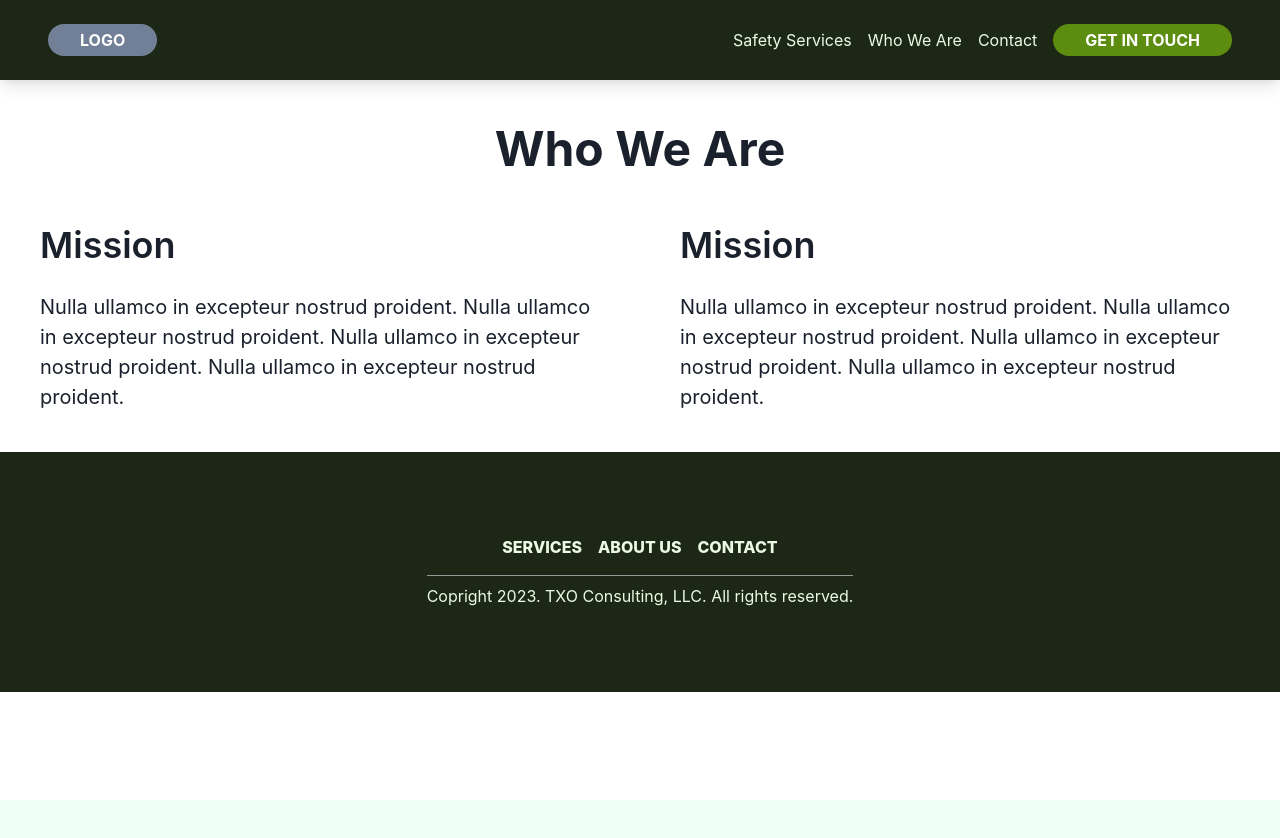
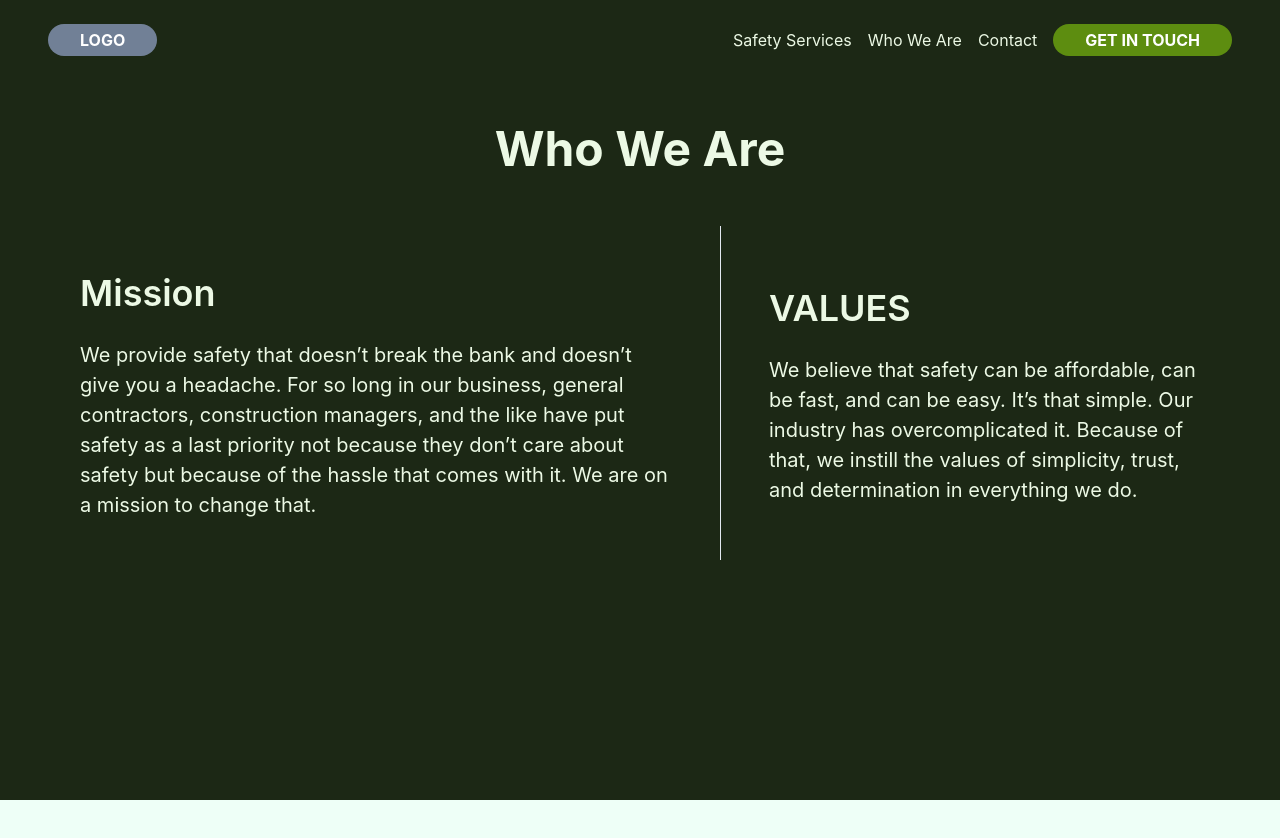
Before and after one commit to acostahf/TXO, a Next.js app: page /about in a window 1280 px wide. Shown: the top 838 px of the page. Before the commit the page ends 800 px from the top, so only its background shows below. Built offline with nearby package versions, Linux system fonts and the light colour scheme.

Commit message:
home page and about page styles

```diff
--- a/components/AboutHero.js
+++ /dev/null
@@ -1,43 +0,0 @@
-import { Box, SimpleGrid, Flex, Text, Heading } from "@chakra-ui/react";
-
-const AboutHero = (props) => {
-  return (
-    <Box>
-      <Flex paddingTop="10" justify="center">
-        <Heading className="element" fontSize="5xl" fontWeight="bold" as="h1">
-          Who We Are
-        </Heading>
-      </Flex>
-      <SimpleGrid className="element" columns={2}>
-        <Flex justify="center" align="center" flexDirection="column" p="10">
-          <Box>
-            <Text fontWeight="semibold" fontSize="4xl" paddingBottom="5">
-              Mission
-            </Text>
-            <Text fontSize="xl">
-              {" "}
-              Nulla ullamco in excepteur nostrud proident. Nulla ullamco in
-              excepteur nostrud proident. Nulla ullamco in excepteur nostrud
-              proident. Nulla ullamco in excepteur nostrud proident.
-            </Text>
-          </Box>
-        </Flex>
-        <Flex justify="center" align="center" flexDirection="column" p="10">
-          <Box>
-            <Text fontWeight="semibold" fontSize="4xl" paddingBottom="5">
-              Mission
-            </Text>
-            <Text fontSize="xl">
-              {" "}
-              Nulla ullamco in excepteur nostrud proident. Nulla ullamco in
-              excepteur nostrud proident. Nulla ullamco in excepteur nostrud
-              proident. Nulla ullamco in excepteur nostrud proident.
-            </Text>
-          </Box>
-        </Flex>
-      </SimpleGrid>
-    </Box>
-  );
-};
-
-export default AboutHero;
--- a/pages/about.js
+++ b/pages/about.js
@@ -1,6 +1,13 @@
 import React, { useEffect } from "react";
 import gsap from "gsap";
-import AboutHero from "../components/AboutHero";
+import AboutHero from "../section/aboutpage/AboutHero";
+import {
+  Flex,
+  Heading,
+  InputGroup,
+  Input,
+  InputRightAddon,
+} from "@chakra-ui/react";
 
 const About = () => {
   useEffect(() => {
@@ -10,6 +17,33 @@ const About = () => {
   return (
     <div>
       <AboutHero />
+      <Flex
+        bg="brand.300"
+        color="brand.400"
+        justify="center"
+        align="center"
+        direction="column"
+        p="10"
+      >
+        <Heading as="h1">GET STARTED.</Heading>
+        <Flex justify="center" align="center" flexDirection="column" p="10">
+          <InputGroup>
+            <Input
+              borderLeftRadius="3xl"
+              borderColor="brand.300"
+              bg="white"
+              placeholder="EMAIL ADDRESS"
+            />
+            <InputRightAddon
+              borderRightRadius="3xl"
+              borderColor="brand.200"
+              bg="brand.400"
+              color="brand.300"
+              children="GET IN TOUCH"
+            />
+          </InputGroup>
+        </Flex>
+      </Flex>
     </div>
   );
 };
--- a/pages/index.js
+++ b/pages/index.js
@@ -7,7 +7,7 @@ import { Hero } from "../components/Hero";
 import Promises from "../section/homepage/promises";
 import Services from "../section/homepage/services";
 import Carousel from "../section/homepage/carousel";
-import Join from "../section/homepage/join";
+// import Join from "../section/aboutpage/join";
 
 gsap.registerPlugin(ScrollTrigger);
 export default function Home() {
@@ -41,7 +41,7 @@ export default function Home() {
       <Promises />
       <Services />
       <Carousel />
-      <Join />
+      {/* <Join /> */}
     </div>
   );
 }
--- a/pages/services.js
+++ b/pages/services.js
@@ -1,7 +1,8 @@
 import gsap from "gsap";
 import React, { useEffect } from "react";
+import List from "../section/servicespage/list";
 
-import { ServicesHero } from "../components/ServicesHero";
+import { ServicesHero } from "../section/servicespage/ServicesHero";
 
 const Services = () => {
   useEffect(() => {
@@ -11,6 +12,7 @@ const Services = () => {
   return (
     <div>
       <ServicesHero />
+      <List />
     </div>
   );
 };
--- /dev/null
+++ b/section/aboutpage/AboutHero.js
@@ -0,0 +1,58 @@
+import {
+  Box,
+  SimpleGrid,
+  Flex,
+  Text,
+  Heading,
+  Center,
+  Divider,
+  Stack,
+  HStack,
+  StackDivider,
+} from "@chakra-ui/react";
+
+const AboutHero = (props) => {
+  return (
+    <Box>
+      <Stack minH="90vh" bg="brand.400" color="brand.300">
+        <Flex paddingTop="10" justify="center">
+          <Heading className="element" fontSize="5xl" fontWeight="bold" as="h1">
+            Who We Are
+          </Heading>
+        </Flex>
+        <HStack
+          p="10"
+          justify="center"
+          divider={<StackDivider borderColor="gray.200" />}
+        >
+          <Flex maxW="2xl" align="start" flexDirection="column" p="10">
+            <Text fontWeight="semibold" fontSize="4xl" paddingBottom="5">
+              Mission
+            </Text>
+            <Text fontSize="xl">
+              We provide safety that doesn’t break the bank and doesn’t give you
+              a headache. For so long in our business, general contractors,
+              construction managers, and the like have put safety as a last
+              priority not because they don’t care about safety but because of
+              the hassle that comes with it. We are on a mission to change that.
+            </Text>
+          </Flex>
+
+          <Flex maxW="2xl" align="start" flexDirection="column" p="10">
+            <Text fontWeight="semibold" fontSize="4xl" paddingBottom="5">
+              VALUES
+            </Text>
+            <Text fontSize="xl">
+              We believe that safety can be affordable, can be fast, and can be
+              easy. It’s that simple. Our industry has overcomplicated it.
+              Because of that, we instill the values of simplicity, trust, and
+              determination in everything we do.
+            </Text>
+          </Flex>
+        </HStack>
+      </Stack>
+    </Box>
+  );
+};
+
+export default AboutHero;
```
Also changed, not shown: components/ServicesHero.js (deleted, +0 -20 lines), section/servicespage/ServicesHero.js (added, +25 -0 lines), section/servicespage/list.js (added, +35 -0 lines).
